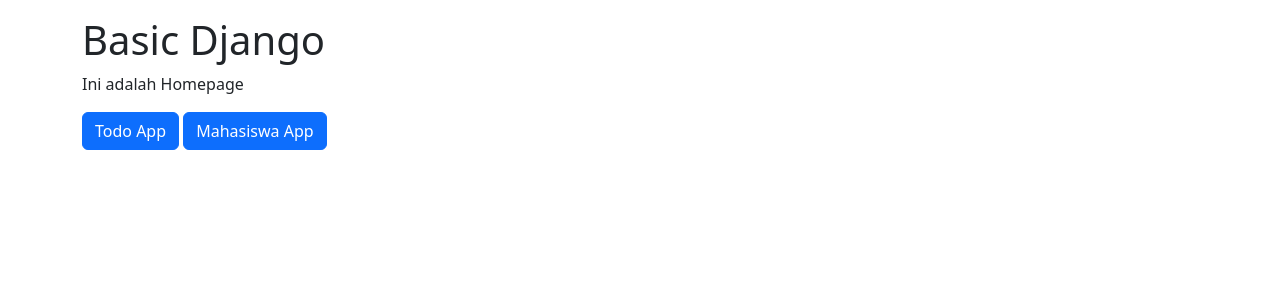
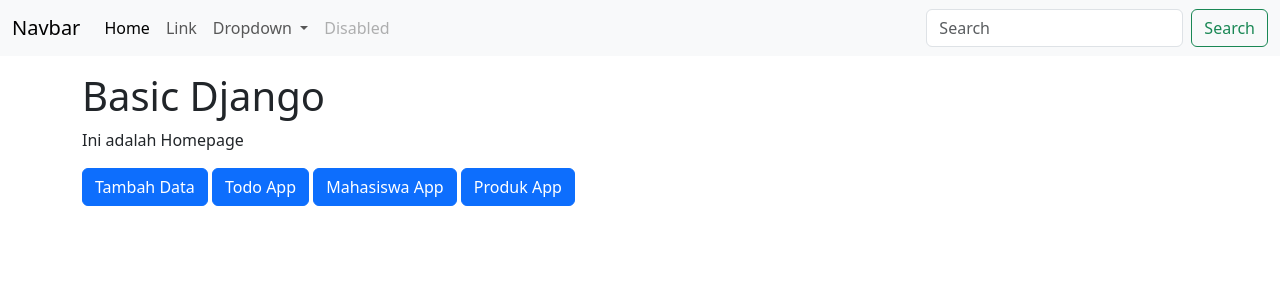
Before and after one commit to jejevj/Django-Basic-1, a Django app: page / in a window 1280 px wide. Shown: the top 300 px of the page. Run offline with Django 4.2, Linux system fonts and the light colour scheme.

Commit message:
Update Beberapa Model

```diff
--- a/latihanapp/admin.py
+++ b/latihanapp/admin.py
@@ -5,3 +5,5 @@ from .models import *
 admin.site.register(TodoItem)
 
 admin.site.register(ListMahasiswa)
+
+admin.site.register(ProdukItem)
--- a/latihanapp/models.py
+++ b/latihanapp/models.py
@@ -5,7 +5,7 @@ from django.db import models
 
 class TodoItem(models.Model):
     title = models.CharField(max_length=225)
-    completed = models.BooleanField(default=False)
+    diskon = models.BooleanField(default=False)
 
 
 class ListMahasiswa(models.Model):
@@ -13,3 +13,7 @@ class ListMahasiswa(models.Model):
     kelas = models.CharField(max_length=20)
     nim = models.CharField(max_length=10)
     tgl_lahir = models.DateField()
+
+class ProdukItem(models.Model):
+    nama_produk = models.CharField(max_length=200)
+    harga = models.CharField(max_length=100)
--- a/latihanapp/templates/base.html
+++ b/latihanapp/templates/base.html
@@ -8,6 +8,43 @@
   </head>
   <body>
 
+  <nav class="navbar navbar-expand-lg navbar-light bg-light">
+  <div class="container-fluid">
+    <a class="navbar-brand" href="#">Navbar</a>
+    <button class="navbar-toggler" type="button" data-bs-toggle="collapse" data-bs-target="#navbarSupportedContent" aria-controls="navbarSupportedContent" aria-expanded="false" aria-label="Toggle navigation">
+      <span class="navbar-toggler-icon"></span>
+    </button>
+    <div class="collapse navbar-collapse" id="navbarSupportedContent">
+      <ul class="navbar-nav me-auto mb-2 mb-lg-0">
+        <li class="nav-item">
+          <a class="nav-link active" aria-current="page" href="#">Home</a>
+        </li>
+        <li class="nav-item">
+          <a class="nav-link" href="#">Link</a>
+        </li>
+        <li class="nav-item dropdown">
+          <a class="nav-link dropdown-toggle" href="#" id="navbarDropdown" role="button" data-bs-toggle="dropdown" aria-expanded="false">
+            Dropdown
+          </a>
+          <ul class="dropdown-menu" aria-labelledby="navbarDropdown">
+            <li><a class="dropdown-item" href="#">Action</a></li>
+            <li><a class="dropdown-item" href="#">Another action</a></li>
+            <li><hr class="dropdown-divider"></li>
+            <li><a class="dropdown-item" href="#">Something else here</a></li>
+          </ul>
+        </li>
+        <li class="nav-item">
+          <a class="nav-link disabled" href="#" tabindex="-1" aria-disabled="true">Disabled</a>
+        </li>
+      </ul>
+      <form class="d-flex">
+        <input class="form-control me-2" type="search" placeholder="Search" aria-label="Search">
+        <button class="btn btn-outline-success" type="submit">Search</button>
+      </form>
+    </div>
+  </div>
+</nav>
+
     <div class="container mt-3">
     <h1>Basic Django</h1>
     </div>
--- a/latihanapp/templates/home.html
+++ b/latihanapp/templates/home.html
@@ -1,6 +1,8 @@
 {% extends "base.html" %} {% block title %} Home Page {% endblock %}
 {% block content %}
 <p>Ini adalah Homepage</p>
+<a href="/admin" target="_blank" class="btn btn-primary">Tambah Data</a>
 <a href="/todos" class="btn btn-primary">Todo App</a>
 <a href="/mahasiswa" class="btn btn-primary">Mahasiswa App</a>
+<a href="/produk" class="btn btn-primary">Produk App</a>
 {% endblock %}
--- a/latihanapp/templates/listMahasiswa.html
+++ b/latihanapp/templates/listMahasiswa.html
@@ -3,7 +3,8 @@
 <h2>Mahasiswa app</h2>
 <ul>
 {% for mhs in mahasiswa%}
-    <li>{{ mhs.nama}}</li>
+    <li>{{ mhs.nama}} - {{ mhs.nim}} - {{ mhs.kelas}}</li>
+    {% comment %} <li></li> {% endcomment %}
 {% endfor %}
     </ul>
 {% endblock %}
--- a/latihanapp/urls.py
+++ b/latihanapp/urls.py
@@ -5,5 +5,7 @@ urlpatterns = [
     path('',views.home,name="Home"),
     path('todos/',views.todos,name="Todos"),
 
-    path('mahasiswa/',views.listMahasiswa,name="List Mahasiswa")
+    path('mahasiswa/',views.listMahasiswa,name="List Mahasiswa"),
+
+    path('produk/',views.produk,name="Daftar Produk")
 ]
--- a/latihanapp/views.py
+++ b/latihanapp/views.py
@@ -12,3 +12,7 @@ def todos(request):
 def listMahasiswa(request):
     items = ListMahasiswa.objects.all()
     return render(request, 'listMahasiswa.html', {"mahasiswa":items})
+
+def produk(request):
+    items = ProdukItem.objects.all()
+    return render(request, 'produk.html', {"produk":items})
```
Also changed, not shown: latihanapp/templates/produk.html (added, +50 -0 lines), db.sqlite3, latihanapp/migrations/0003_rename_completed_todoitem_diskon.py (added), latihanapp/migrations/0004_produkitem.py (added).
